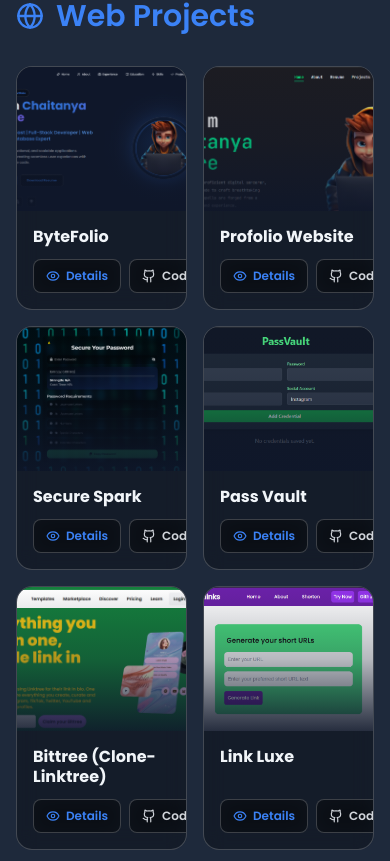
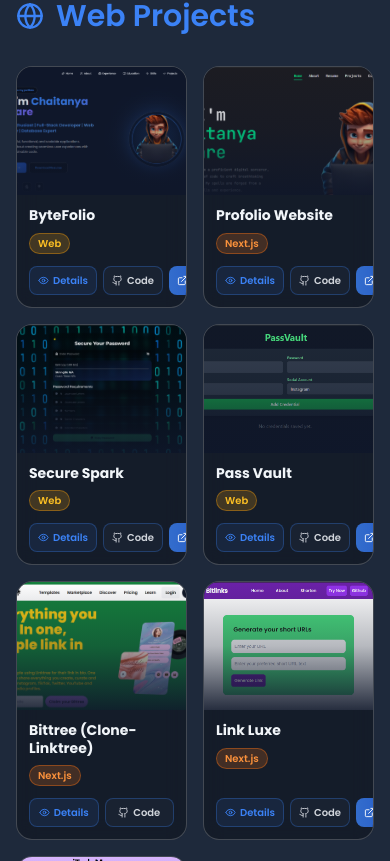
Before and after one commit to DarkWizardCK-24/ByteFolio, a React (Vite) app: page / in a window 390 px wide. Shown: the part 11139-12000 px from the top of the page. Built offline with nearby package versions, Linux system fonts and the light colour scheme.

Commit message:
Refactor ProjectCard component for improved styling

```diff
--- a/src/components/ProjectCard.jsx
+++ b/src/components/ProjectCard.jsx
@@ -1,10 +1,32 @@
 import { useState } from "react";
-import { motion } from "framer-motion";
+import { motion, AnimatePresence } from "framer-motion";
 import { Github, ExternalLink, Eye } from "lucide-react";
 import ProjectModal from "./ProjectModal.jsx";
 
+// Derives a colored badge from the project's skills array
+const getBadge = (project) => {
+  const skills = project.skills?.map((s) => s.toLowerCase()) ?? [];
+
+  if (skills.some((s) => s.includes("next.js") || s === "nextjs"))
+    return { label: "Next.js", color: "bg-orange-500/20 text-orange-400 border-orange-500/40" };
+  if (skills.some((s) => s.includes("django")))
+    return { label: "Django", color: "bg-cyan-500/20 text-cyan-400 border-cyan-500/40" };
+  if (skills.some((s) => s.includes("python") || s.includes("fastapi")))
+    return { label: "Python", color: "bg-pink-500/20 text-pink-400 border-pink-500/40" };
+  if (skills.some((s) => s.includes("flutter") || s.includes("dart")))
+    return { label: "Flutter", color: "bg-green-500/20 text-green-400 border-green-500/40" };
+  if (skills.some((s) => ["react.js", "react", "javascript", "html", "css", "tailwind css", "vercel", "node.js"].includes(s)))
+    return { label: "Web", color: "bg-amber-500/20 text-amber-400 border-amber-500/40" };
+
+  return { label: "Project", color: "bg-gray-500/20 text-gray-400 border-gray-500/40" };
+};
+
 const ProjectCard = ({ project, index }) => {
   const [modalOpen, setModalOpen] = useState(false);
+  const [hovered, setHovered] = useState(false);
+
+  const badge = getBadge(project);
+  const thumbnail = Array.isArray(project.images) ? project.images[0] : project.image;
 
   return (
     <>
@@ -13,33 +35,85 @@ const ProjectCard = ({ project, index }) => {
         whileInView={{ opacity: 1, scale: 1 }}
         transition={{ duration: 0.35, delay: index * 0.07 }}
         viewport={{ once: true }}
-        className="group relative glass rounded-2xl overflow-hidden hover:border-accent/60 transition-all duration-400 hover:scale-105 hover:shadow-xl hover:shadow-accent/25 flex flex-col"
+        onMouseEnter={() => setHovered(true)}
+        onMouseLeave={() => setHovered(false)}
+        className="group relative glass rounded-2xl overflow-hidden border border-white/10 hover:border-accent/60 transition-all duration-300 hover:shadow-xl hover:shadow-accent/20 flex flex-col"
       >
         {/* Thumbnail */}
-        <div className="h-36 overflow-hidden relative flex-shrink-0">
+        <div className="h-32 sm:h-36 overflow-hidden relative flex-shrink-0">
           <div className="absolute inset-0 bg-gradient-to-t from-primary/90 via-primary/30 to-transparent z-10" />
           <img
-            src={Array.isArray(project.images) ? project.images[0] : project.image}
+            src={thumbnail}
             alt={project.title}
             className="w-full h-full object-cover group-hover:scale-110 transition-transform duration-700"
           />
         </div>
 
         {/* Card Body */}
-        <div className="p-4 flex flex-col gap-3 flex-1">
+        <div className="p-3 sm:p-4 flex flex-col gap-2 flex-1">
           {/* Title */}
-          <h3 className="text-base font-bold text-text group-hover:text-accent transition-colors duration-300 leading-tight">
+          <h3 className="text-sm sm:text-base font-bold text-text group-hover:text-accent transition-colors duration-300 leading-tight line-clamp-2">
             {project.title}
           </h3>
 
-          {/* Buttons */}
-          <div className="flex gap-2 mt-auto">
-            {/* View Details */}
+          {/* Type Badge — always visible, sits below title */}
+          <span className={`self-start px-2 py-0.5 rounded-full text-[10px] sm:text-xs font-semibold border ${badge.color}`}>
+            {badge.label}
+          </span>
+
+          {/* ── MOBILE / TABLET: Always-visible compact buttons ── */}
+          {/* Shown on xs–md, hidden on lg+ where hover works fine */}
+          <div className="flex gap-1.5 mt-auto pt-1 sm:hidden">
             <button
               onClick={() => setModalOpen(true)}
-              className="flex items-center gap-1.5 px-3 py-2 bg-accent/10 glass text-accent rounded-lg hover:bg-accent/20 transition-all duration-300 border border-accent/30 flex-1 justify-center text-xs font-semibold"
+              className="flex items-center gap-1 px-2 py-1.5 bg-accent/10 text-accent rounded-lg border border-accent/30 flex-1 justify-center text-[10px] font-semibold"
             >
-              <Eye size={14} />
+              <Eye size={11} />
+              Details
+            </button>
+            {project.github && (
+              <a
+                href={project.github}
+                target="_blank"
+                rel="noopener noreferrer"
+                className="flex items-center gap-1 px-2 py-1.5 bg-secondary/50 text-gray-300 rounded-lg border border-accent/30 flex-1 justify-center text-[10px] font-semibold"
+              >
+                <Github size={11} />
+                Code
+              </a>
+            )}
+            {project.live && project.live !== "#" && (
+              <a
+                href={project.live}
+                target="_blank"
+                rel="noopener noreferrer"
+                className="flex items-center gap-1 px-2 py-1.5 bg-gradient-to-r from-accent/80 to-blue-600/80 text-white rounded-lg flex-1 justify-center text-[10px] font-semibold"
+              >
+                <ExternalLink size={11} />
+                Live
+              </a>
+            )}
+          </div>
+
+          {/* ── DESKTOP: Slide-up animated buttons on hover ── */}
+          {/* Hidden on mobile/tablet, shown on sm+ */}
+          <div className="hidden sm:block mt-auto h-9 relative overflow-hidden">
+            <AnimatePresence>
+              {hovered && (
+                <motion.div
+                  key="btns"
+                  initial={{ opacity: 0, y: 16 }}
+                  animate={{ opacity: 1, y: 0 }}
+                  exit={{ opacity: 0, y: 16 }}
+                  transition={{ duration: 0.2, ease: "easeOut" }}
+                  className="absolute inset-0 flex gap-1.5"
+                >
+                  {/* Details */}
+                  <button
+                    onClick={() => setModalOpen(true)}
+                    className="flex items-center gap-1 px-2 py-1.5 bg-accent/10 text-accent rounded-lg hover:bg-accent/25 transition-colors duration-200 border border-accent/30 flex-1 justify-center text-[10px] sm:text-xs font-semibold whitespace-nowrap"
+                  >
+                    <Eye size={12} />
                     Details
                   </button>
 
@@ -50,9 +124,9 @@ const ProjectCard = ({ project, index }) => {
                       target="_blank"
                       rel="noopener noreferrer"
                       onClick={(e) => e.stopPropagation()}
-                className="flex items-center gap-1.5 px-3 py-2 bg-secondary/50 glass text-gray-300 rounded-lg hover:text-accent hover:bg-secondary/70 transition-all duration-300 border border-accent/30 flex-1 justify-center text-xs font-semibold"
+                      className="flex items-center gap-1 px-2 py-1.5 bg-secondary/50 text-gray-300 rounded-lg hover:text-accent hover:bg-secondary/70 transition-colors duration-200 border border-accent/30 flex-1 justify-center text-[10px] sm:text-xs font-semibold whitespace-nowrap"
                     >
-                <Github size={14} />
+                      <Github size={12} />
                       Code
                     </a>
                   )}
@@ -64,12 +138,15 @@ const ProjectCard = ({ project, index }) => {
                       target="_blank"
                       rel="noopener noreferrer"
                       onClick={(e) => e.stopPropagation()}
-                className="flex items-center gap-1.5 px-3 py-2 bg-gradient-to-r from-accent/80 to-blue-600/80 text-text rounded-lg hover:shadow-md hover:shadow-accent/40 transition-all duration-300 flex-1 justify-center text-xs font-semibold"
+                      className="flex items-center gap-1 px-2 py-1.5 bg-gradient-to-r from-accent/80 to-blue-600/80 text-white rounded-lg hover:shadow-md hover:shadow-accent/40 transition-all duration-200 flex-1 justify-center text-[10px] sm:text-xs font-semibold whitespace-nowrap"
                     >
-                <ExternalLink size={14} />
+                      <ExternalLink size={12} />
                       Live
                     </a>
                   )}
+                </motion.div>
+              )}
+            </AnimatePresence>
           </div>
         </div>
       </motion.div>
```
Lines whose indentation alone changed are shown as unchanged.
